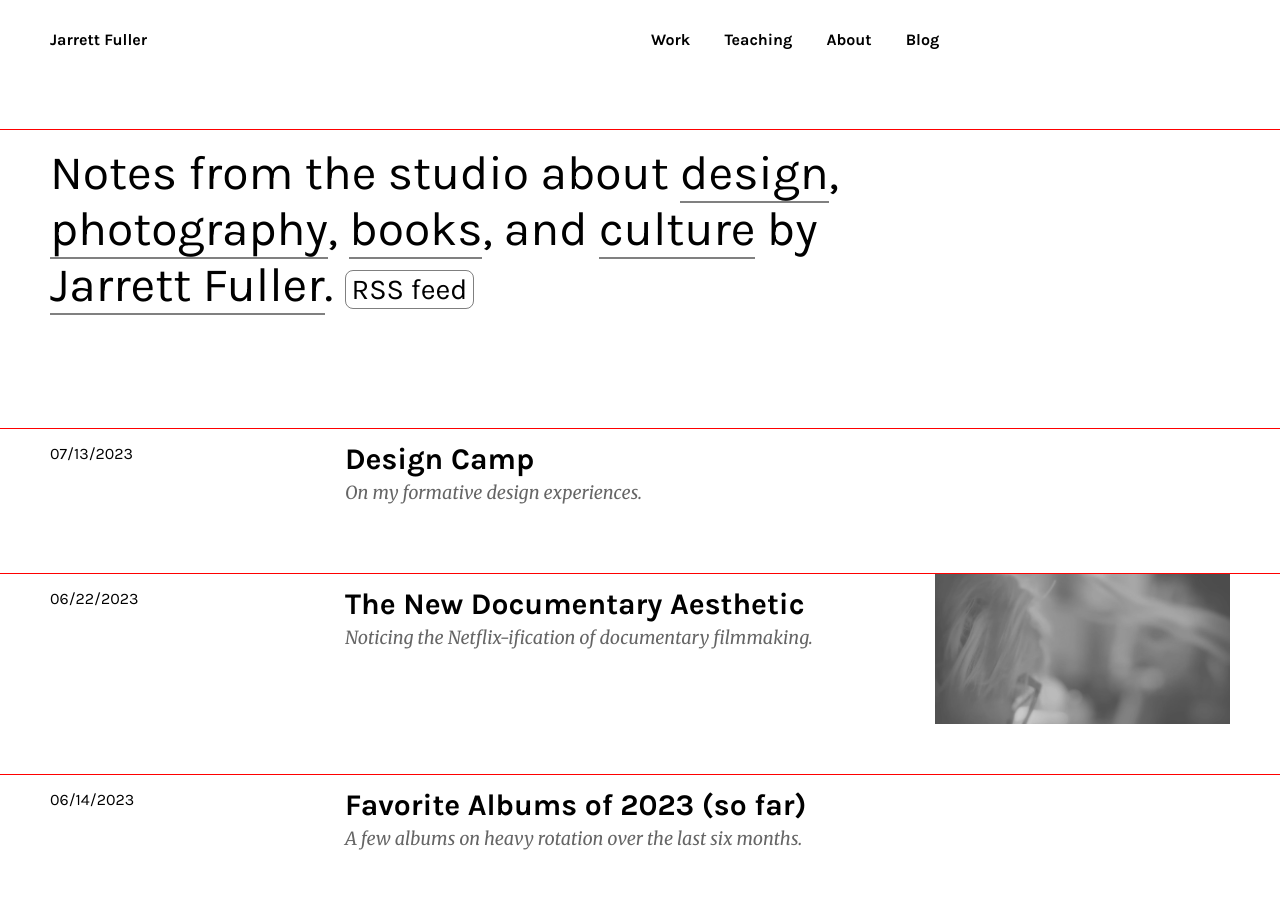
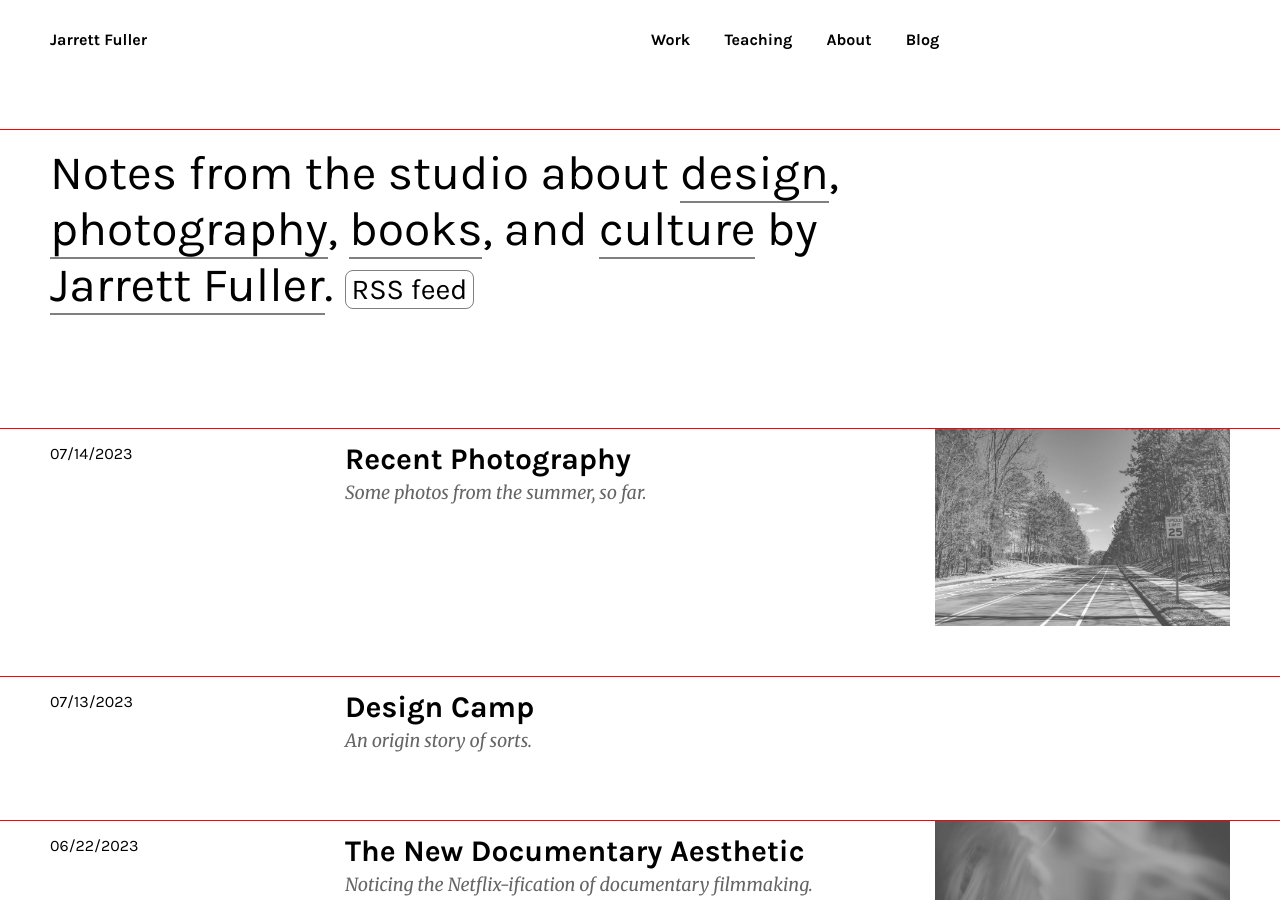
Before and after one commit to jarrettfuller/jarrettfuller.blog, a Jekyll site: the page built from index.html, in a window 1280 px wide and 900 px high. Built offline with Jekyll 4.4.1, drawn with Linux system fonts in a browser that asks for light colours; nearby versions of some CDN libraries; some web fonts are replaced; the list of posts is cut into pages by our own code; some of the changed text lies outside the part shown.

Commit message:
summer photos

```diff
--- a/_posts/2023-07-13-camp.md
+++ b/_posts/2023-07-13-camp.md
@@ -4,7 +4,7 @@ title: "Design Camp"
 categories:
 - Design
 - Miscellaneous
-description: "On my formative design experiences."
+description: "An origin story of sorts."
 
 ---
 
--- /dev/null
+++ b/_posts/2023-7-14-summer-photos.md
@@ -0,0 +1,31 @@
+---
+layout: post
+title: Recent Photography
+categories:
+- Photography
+description: "Some photos from the summer, so far."
+hero: '/images/230714_photos_01.jpg'
+herocap: 'Raleigh, NC © 2023 Jarrett Fuller.'
+---
+
+<figure>
+
+<img src="/images/230714_photos_02.jpg">
+
+<div class="left"><img src="/images/230714_photos_04.jpg">
+        </div>
+<div class="right">
+               <img src="/images/230714_photos_05.jpg">
+</div>
+
+<img src="/images/230714_photos_03.jpg">
+
+<div class="left"><img src="/images/230714_photos_06.jpg">
+        </div>
+<div class="right">
+               <img src="/images/230714_photos_07.jpg">
+</div>
+
+<img src="/images/230714_photos_08.jpg">
+
+</figure>
```
Also changed, not shown: images/230714_photos_01.jpg (added), images/230714_photos_02.jpg (added), images/230714_photos_03.jpg (added), images/230714_photos_05.jpg (added), images/230714_photos_06.jpg (added), images/230714_photos_07.jpg (added), images/230714_photos_08.jpg (added), 1 other file.
